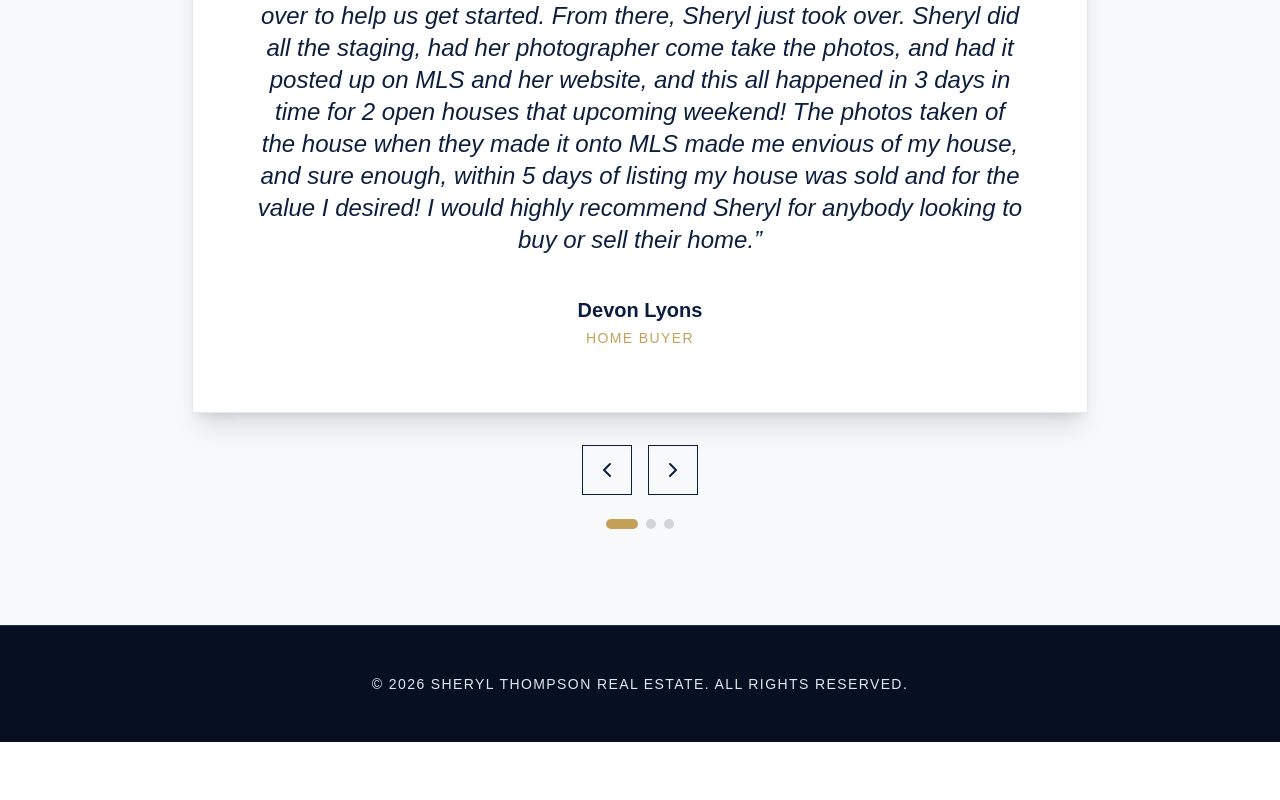
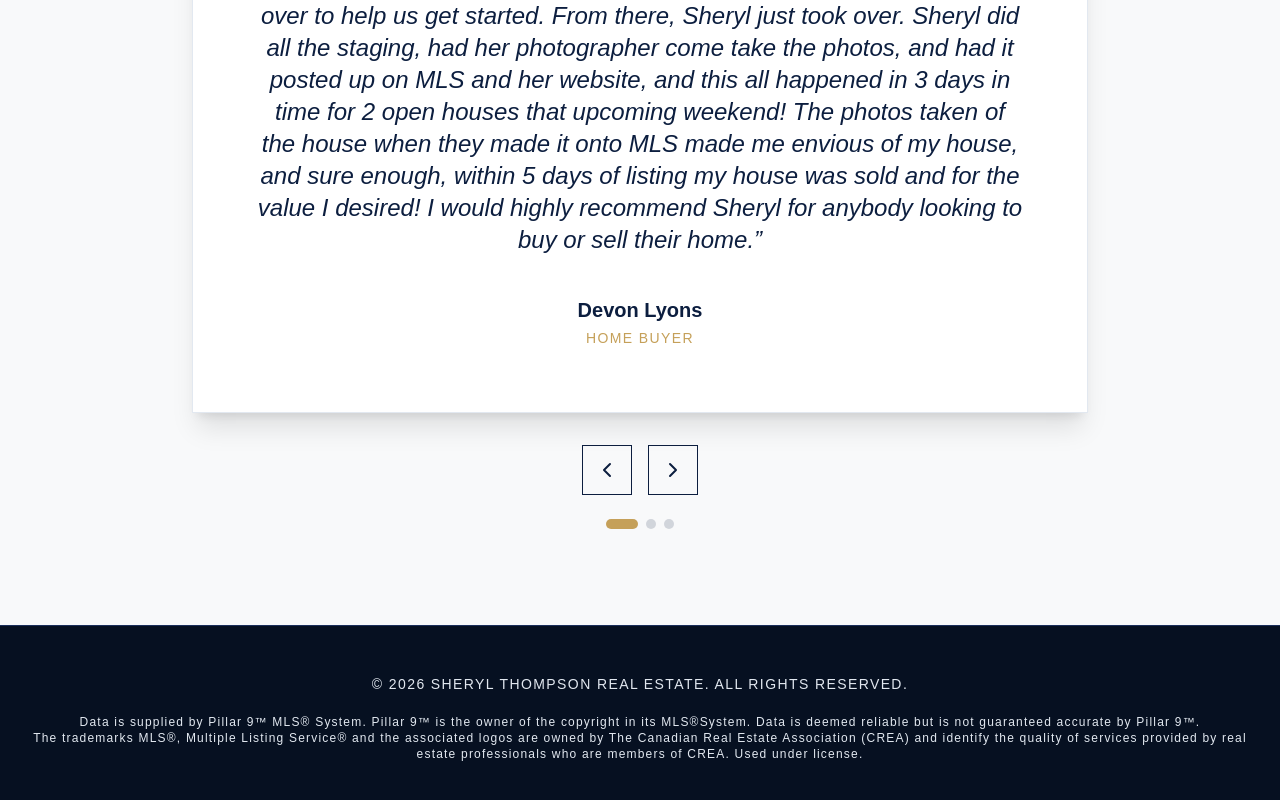
Before and after one commit to mhughes2012/real-estate, a Next.js app: page / in a window 1280 px wide. Shown: the part 2292-3092 px from the top of the page. Before the commit the page ends 3034 px from the top, so only its background shows below. Built offline with nearby package versions, Linux system fonts and the light colour scheme; no server answers.

Commit message:
footer legal added

```diff
--- a/src/components/organisms/Footer.tsx
+++ b/src/components/organisms/Footer.tsx
@@ -15,6 +15,12 @@ export const Footer = () => {
         <p className="text-white-muted text-sm tracking-widest uppercase">
           © {currentYear} Sheryl Thompson Real Estate. All rights reserved.
         </p>
+        <p className="text-white-muted text-xs tracking-widest pt-5">
+          Data is supplied by Pillar 9™ MLS® System. Pillar 9™ is the owner of the copyright in its MLS®System. Data is deemed reliable but is not guaranteed accurate by Pillar 9™.
+         </p>
+        <p className="text-white-muted text-xs tracking-widest">
+          The trademarks MLS®, Multiple Listing Service® and the associated logos are owned by The Canadian Real Estate Association (CREA) and identify the quality of services provided by real estate professionals who are members of CREA. Used under license.
+        </p>
       </div>
     </footer>
   );
```
